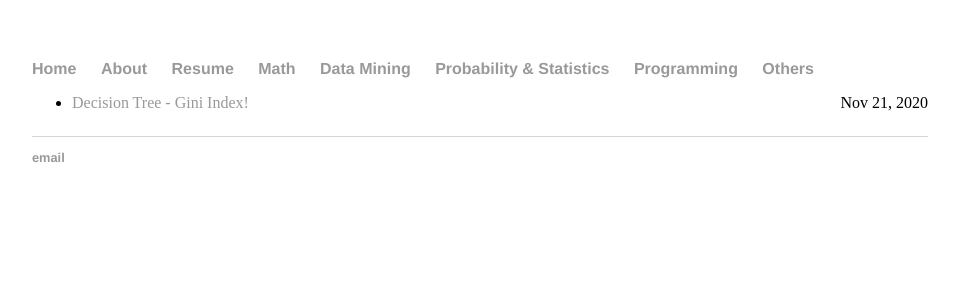
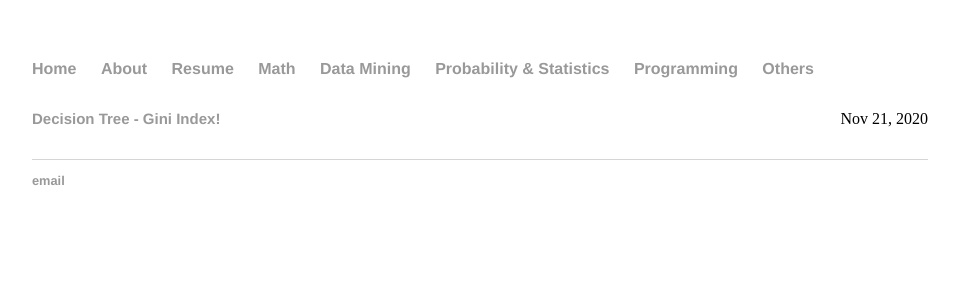
Before and after one commit to lytranp/lytranp.github.io, a Jekyll site: the page built from datamining/index.html, in a window 1280 px wide. Shown: the top 300 px of the page, without its empty margins (160-1119 px from the left). Built offline with Jekyll 4.4.1, drawn with Linux system fonts in a browser that asks for light colours.

Commit message:
Update index.html

```diff
--- a/datamining/index.html
+++ b/datamining/index.html
@@ -3,22 +3,21 @@ layout: default
 title: Data Mining
 permalink: datamining
 ---
-<section>
-	<ul>
-	{% for post in site.posts %}
-   		 {% if post.secondary == 'datamining' %}
 
-		<li>
-			<div>
-				<span style="float: right">{{ post.date | date: "%b %d, %Y" }}</span>
+<div class="posts">
+  {% for post in site.posts %}
+    {% if post.secondary == 'datamining' %}
 
-				<a href="{{ post.url | prepend: site.baseurl }}">{{ post.title }}</a>
-				<p style="line-height:2px">
-			</div>
-		</li>
+    <span style="float: right">{{ post.date | date: "%b %d, %Y" }}</span>
 
-   	 	{% endif %}
-	{% endfor %}
+      <div class="post">
+        <h1 class="post-title">
+          <a href="{{ post.url }}">
+            <h1 style="color:light blue;font-size:15px;">{{ post.title }}</h1>
+          </a>
+        </h1>
 
-	</ul>
-</section>
+      </div>
+    {% endif %}
+  {% endfor %}
+</div>
```
